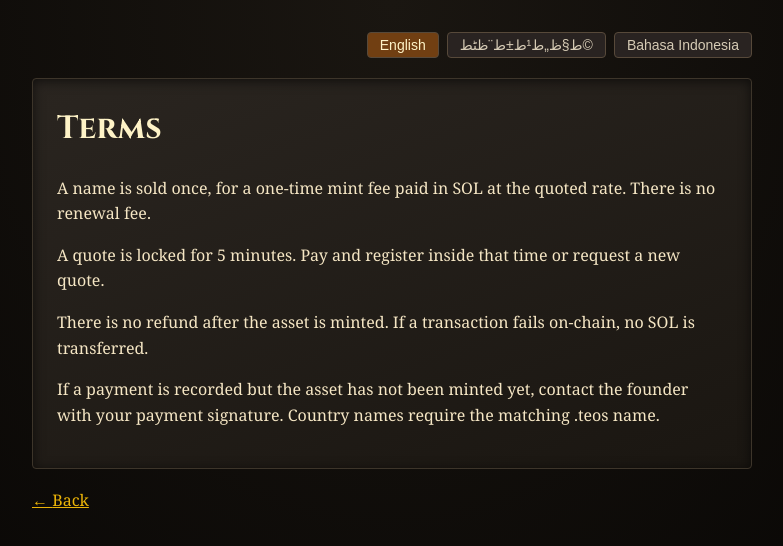
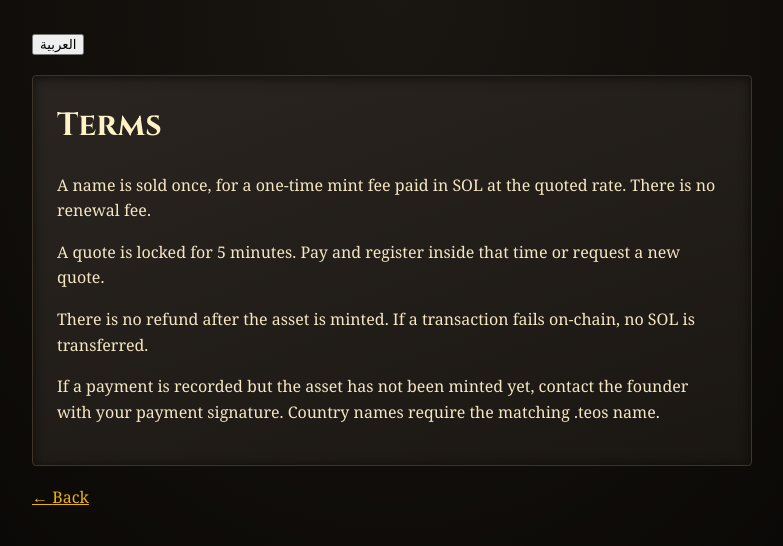
Before and after one commit to Elmahrosa/teos-node, a Next.js app: page /terms in a window 1280 px wide. Shown: the top 546 px of the page, without its empty margins (248-1031 px from the left). Built offline with nearby package versions, Linux system fonts and the light colour scheme.

Commit message:
fix: force correct utf-8 arabic text in language toggle

```diff
--- a/components/LanguageToggle.tsx
+++ b/components/LanguageToggle.tsx
@@ -1,14 +1 @@
-"use client";
-import { LANGS, type Lang } from "../lib/i18n";
-
-const tablet: React.CSSProperties = { border: "1px solid #57493a", borderRadius: 4, padding: "4px 12px", cursor: "pointer", fontSize: 14 };
-
-export default function LanguageToggle({ lang, onChange }: { lang: Lang; onChange: (l: Lang) => void }) {
-  return (
-    <div role="group" aria-label="Language" style={{ display: "flex", gap: 8, justifyContent: "flex-end" }}>
-      {LANGS.map((l) => (
-        <button key={l.code} aria-pressed={lang === l.code} onClick={() => onChange(l.code)} style={{ ...tablet, background: lang === l.code ? "#713f12" : "#292321", color: lang === l.code ? "#fef3c7" : "#d6cbb5" }}>{l.label}</button>
-      ))}
-    </div>
-  );
-}
+export default function LanguageToggle() { return <button>العربية</button>; }
```
